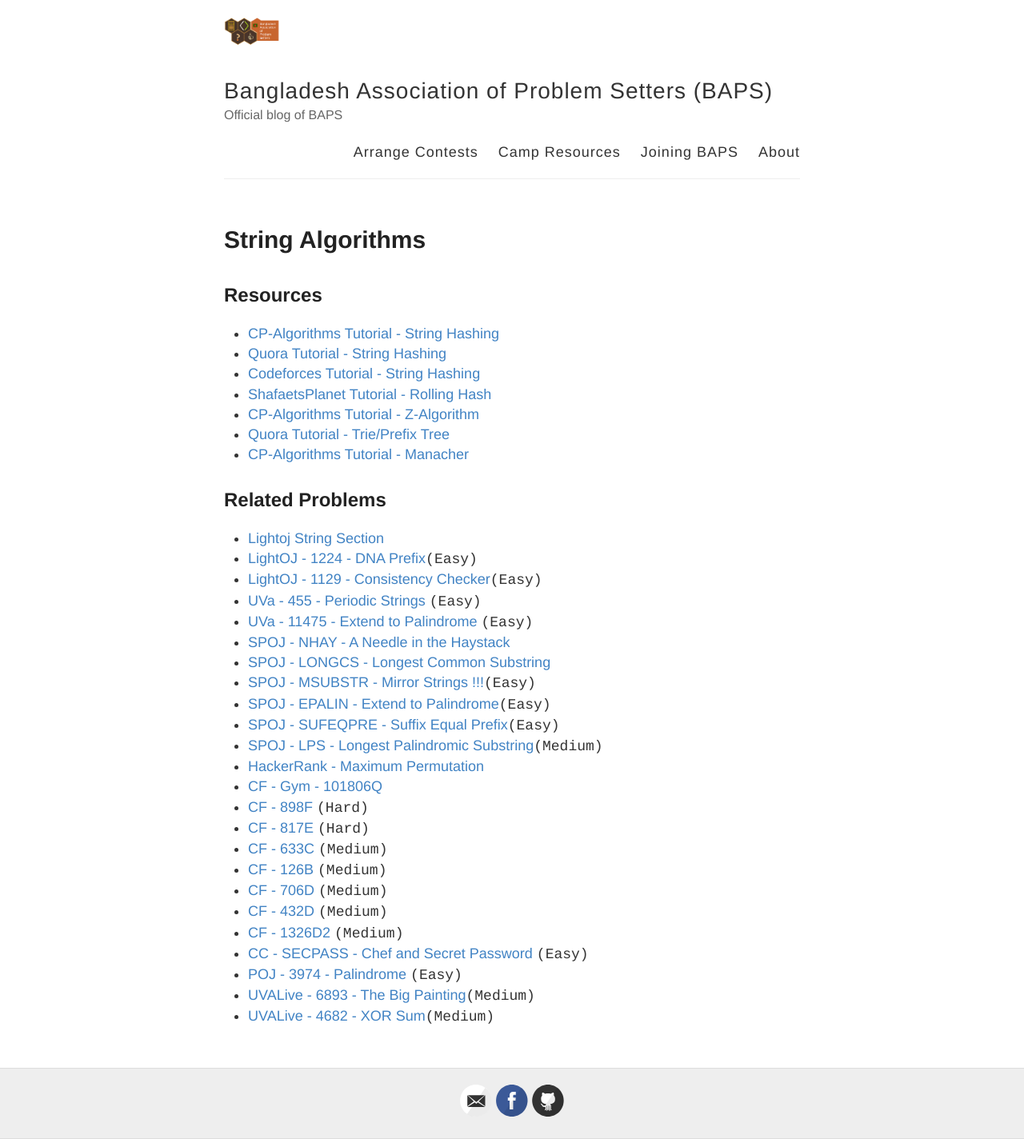
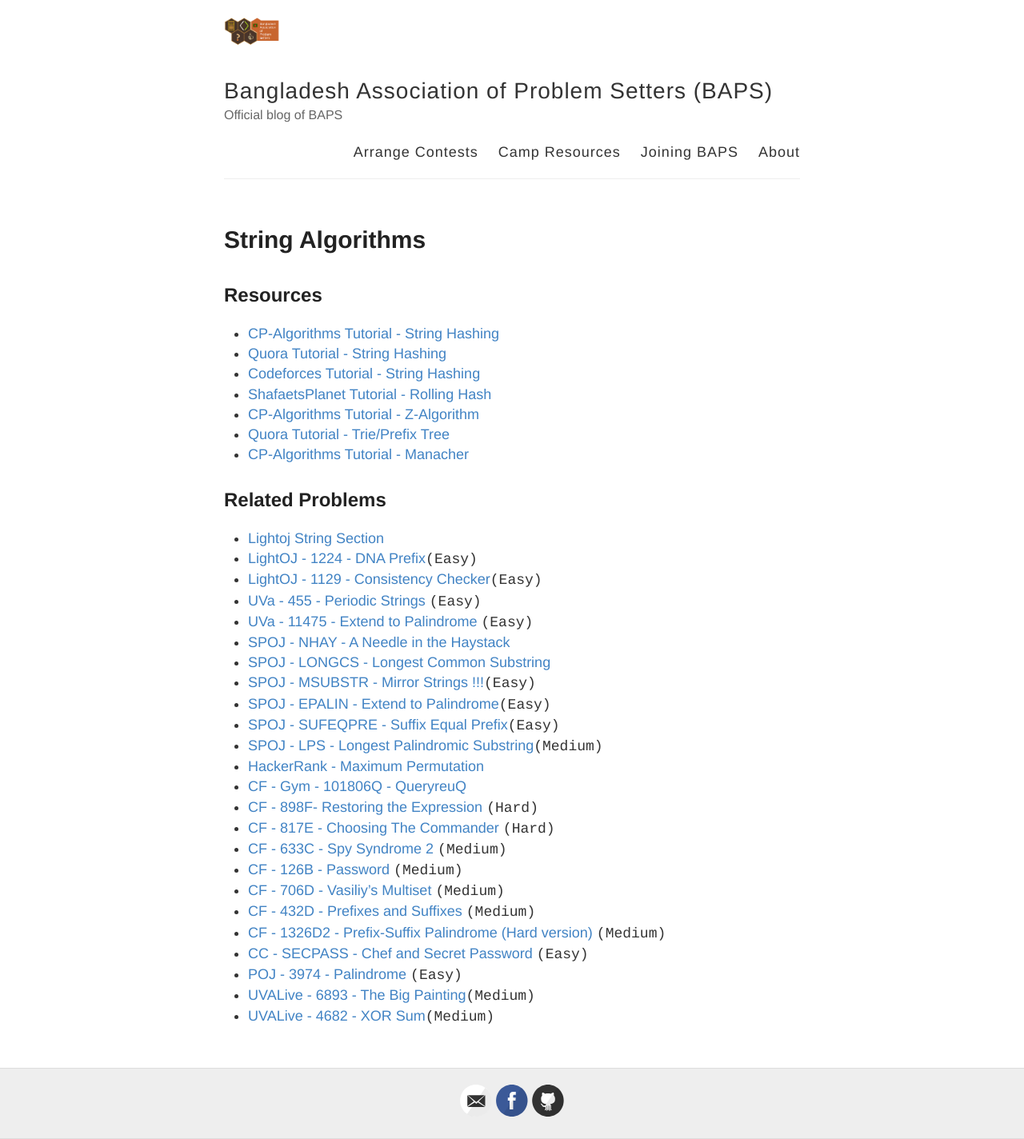
Before and after one commit to baps-bgd/baps-bgd.github.io, a Jekyll site: the page built from _posts/2020-10-7-string-algorithms.md, in a window 1280 px wide. Shown: the whole page at 80% size. Built offline with Jekyll 4.4.1, drawn with Linux system fonts in a browser that asks for light colours.

Commit message:
Update 2020-10-7-string-algorithms.md

```diff
--- a/_posts/2020-10-7-string-algorithms.md
+++ b/_posts/2020-10-7-string-algorithms.md
@@ -29,14 +29,14 @@
 - [SPOJ - SUFEQPRE - Suffix Equal Prefix](https://www.spoj.com/problems/SUFEQPRE/en/){:target="_blank"}`(Easy)`
 - [SPOJ - LPS - Longest Palindromic Substring](https://www.spoj.com/problems/LPS/en/){:target="_blank"}`(Medium)`
 - [HackerRank - Maximum Permutation](https://www.hackerrank.com/contests/university-codesprint-4/challenges/maximum-permutation){:target="_blank"}
-- [CF - Gym - 101806Q](https://codeforces.com/gym/101806/problem/Q){:target="_blank"}
-- [CF - 898F](https://codeforces.com/problemset/problem/898/F){:target="_blank"} `(Hard)`
-- [CF - 817E](https://codeforces.com/problemset/problem/817/E){:target="_blank"} `(Hard)`
-- [CF - 633C](https://codeforces.com/problemset/problem/633/C){:target="_blank"} `(Medium)`
-- [CF - 126B](https://codeforces.com/problemset/problem/126/B){:target="_blank"} `(Medium)`
-- [CF - 706D](https://codeforces.com/problemset/problem/706/D){:target="_blank"} `(Medium)`
-- [CF - 432D](https://codeforces.com/problemset/problem/432/D){:target="_blank"} `(Medium)`
-- [CF - 1326D2](https://codeforces.com/problemset/problem/1326/D2){:target="_blank"} `(Medium)`
+- [CF - Gym - 101806Q - QueryreuQ](https://codeforces.com/gym/101806/problem/Q){:target="_blank"}
+- [CF - 898F- Restoring the Expression](https://codeforces.com/problemset/problem/898/F){:target="_blank"} `(Hard)`
+- [CF - 817E - Choosing The Commander](https://codeforces.com/problemset/problem/817/E){:target="_blank"} `(Hard)`
+- [CF - 633C - Spy Syndrome 2](https://codeforces.com/problemset/problem/633/C){:target="_blank"} `(Medium)`
+- [CF - 126B - Password](https://codeforces.com/problemset/problem/126/B){:target="_blank"} `(Medium)`
+- [CF - 706D - Vasiliy's Multiset](https://codeforces.com/problemset/problem/706/D){:target="_blank"} `(Medium)`
+- [CF - 432D - Prefixes and Suffixes](https://codeforces.com/problemset/problem/432/D){:target="_blank"} `(Medium)`
+- [CF - 1326D2 - Prefix-Suffix Palindrome (Hard version)](https://codeforces.com/problemset/problem/1326/D2){:target="_blank"} `(Medium)`
 - [CC - SECPASS - Chef and Secret Password](https://www.codechef.com/problems/SECPASS){:target="_blank"} `(Easy)`
 - [POJ - 3974 - Palindrome](http://poj.org/problem?id=3974){:target="_blank"} `(Easy)`
 - [UVALive - 6893 - The Big Painting](https://icpcarchive.ecs.baylor.edu/index.php?option=com_onlinejudge&Itemid=8&page=show_problem&problem=4905){:target="_blank"}`(Medium)`
```
